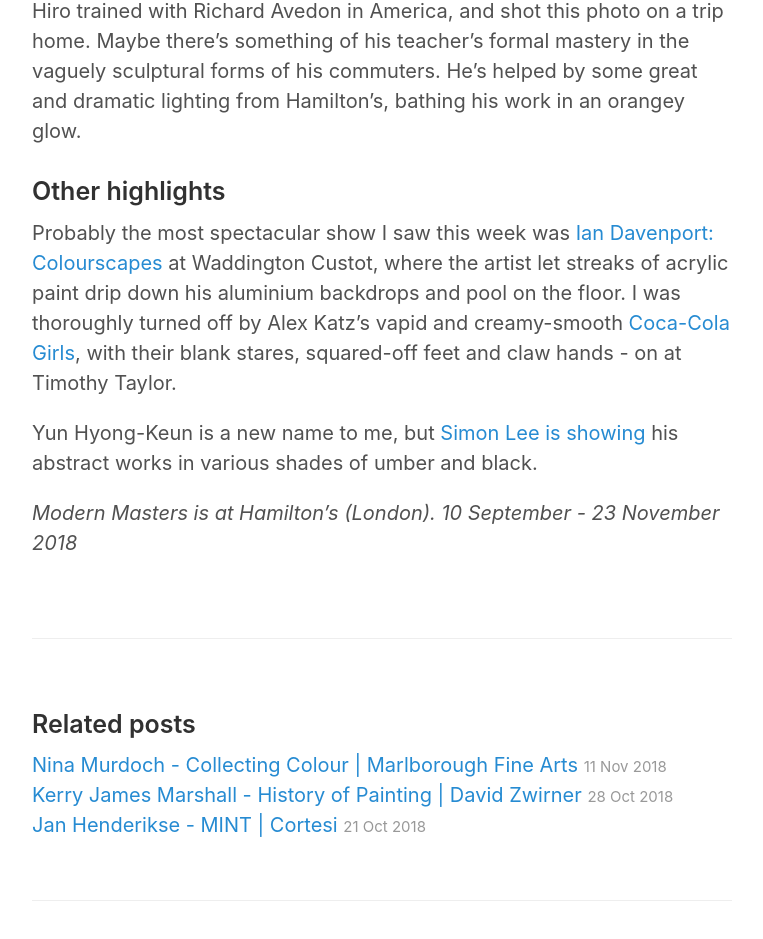
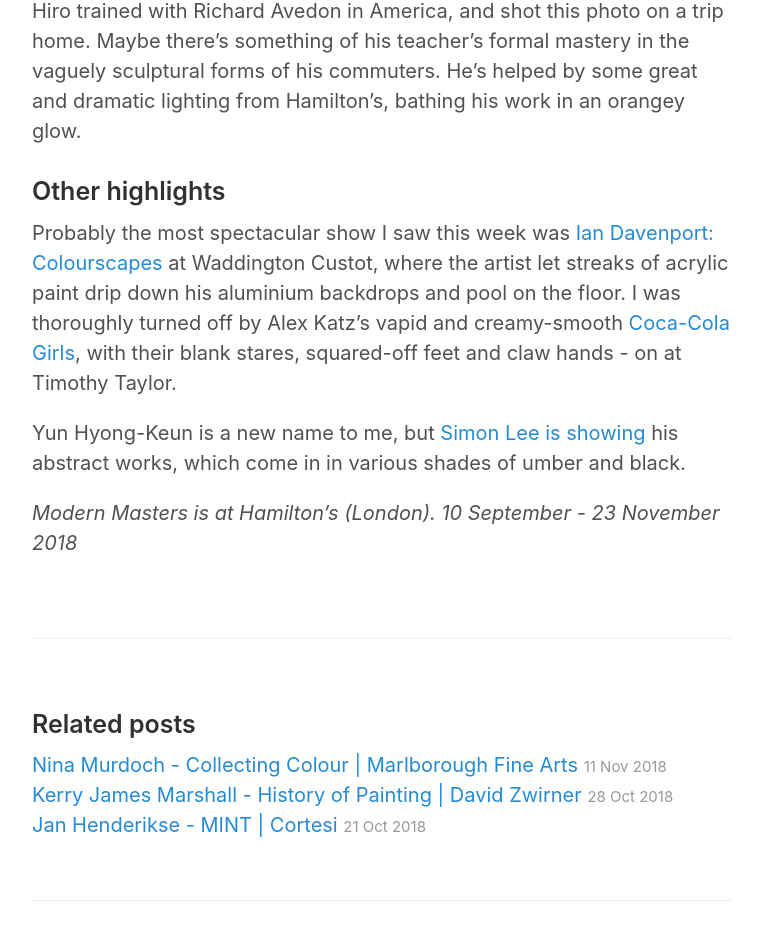
Before and after one commit to JMDKC/jmdkc.github.io, a Jekyll site: the page built from _posts/2018-11-04-hiro-hamiltons.md, in a window 1280 px wide, cut to the strip 955-1894 px from the top of the page. Shown: the whole strip, without its empty margins (258-1021 px from the left). Built offline with Jekyll 4.4.1, drawn with Linux system fonts in a browser that asks for light colours.

Commit message:
updated hiro post

```diff
--- a/_posts/2018-11-04-hiro-hamiltons.md
+++ b/_posts/2018-11-04-hiro-hamiltons.md
@@ -16,6 +16,6 @@ Hiro trained with Richard Avedon in America, and shot this photo on a trip home.
 Probably the most spectacular show I saw this week was [Ian Davenport: Colourscapes](https://www.waddingtoncustot.com/exhibitions/120/) at Waddington Custot, where the artist let streaks of acrylic paint drip down his aluminium backdrops and pool on the floor. I was thoroughly turned off by Alex Katz's vapid and creamy-smooth [Coca-Cola Girls](https://www.timothytaylor.com/exhibitions/alex-katz-coca-cola-girls/), with their blank stares, squared-off feet and claw hands - on at Timothy Taylor.
 
 Yun Hyong-Keun is a new name to me, but [Simon Lee is showing](https://www.simonleegallery.com/exhibitions/146/
-) his abstract works in various shades of umber and black.
+) his abstract works, which come in in various shades of umber and black.
 
 *Modern Masters is at Hamilton's (London). 10 September - 23 November 2018*
```
